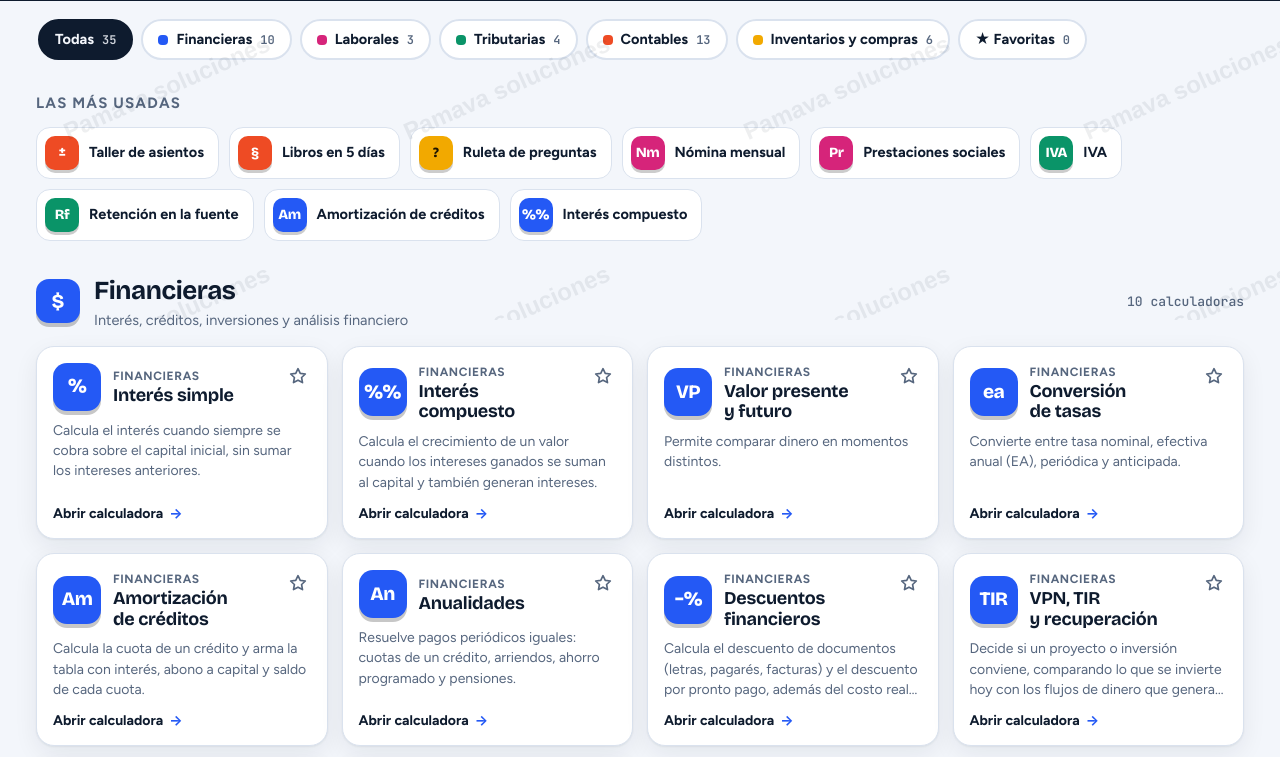
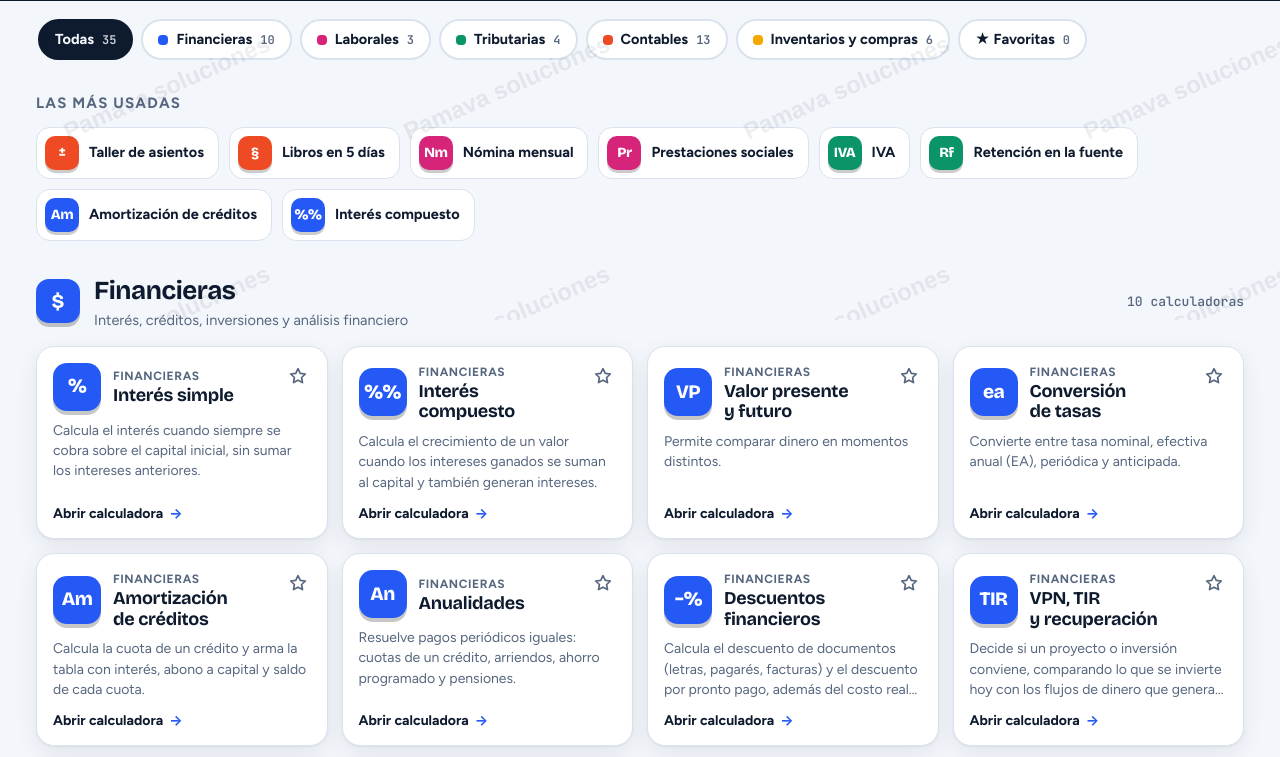
Before and after one commit to Pamava54/Calculadora, a plain HTML site: page index.html in a window 1280 px wide. Shown: the part 480-1237 px from the top of the page. Drawn offline with nearby package versions, Linux system fonts and the light colour scheme.

Commit message:
Add files via upload

```diff
--- a/index.html
+++ b/index.html
@@ -1929,13 +1929,6 @@
       el('p', {}, LIBROS.desc), el('div', { class: 'go' }, 'Abrir el taller'),
       el('a', { class: 'stretch', href: LIBROS_URL, 'aria-label': 'Abrir ' + LIBROS.title }));
   }
-  function ruletaCard() {
-    return el('article', { class: 'card-t taller-c', 'data-cat': 'inv' },
-      el('div', { class: 'top' }, el('div', { class: 'cap', 'aria-hidden': 'true' }, '?'), el('div', {}, el('div', { class: 'cat' }, 'Juego en vivo'), el('h3', {}, 'Ruleta de preguntas'))),
-      el('p', {}, 'El docente gira la ruleta desde el portátil y lanza la pregunta; los estudiantes responden desde el celular con tiempo límite. Suben puntos si aciertan, bajan si fallan, y al final hay ganador.'),
-      el('div', { class: 'go' }, 'Abrir la ruleta'),
-      el('a', { class: 'stretch', href: 'ruleta.html', 'aria-label': 'Abrir Ruleta de preguntas' }));
-  }
   function matches(t, q) { if (!q) return true; return q.split(/\s+/).every(w => hay[t.id].includes(w)); }
   function drawResults() {
     const box = $('#results'); if (!box) return; box.textContent = '';
@@ -1958,7 +1951,7 @@
     }
     if (catF === 'all') {
       const pop = POPULAR.map(id => TOOLS.find(t => t.id === id)).filter(Boolean);
-      box.append(el('div', { class: 'top-pick' }, el('h2', {}, 'Las más usadas'), el('div', { class: 'chiprow' }, el('a', { class: 'mini', href: TALLER_URL, 'data-cat': 'con' }, el('span', { class: 'cap sm' }, '±'), 'Taller de asientos'), el('a', { class: 'mini', href: LIBROS_URL, 'data-cat': 'con' }, el('span', { class: 'cap sm' }, '§'), 'Libros en 5 días'), el('a', { class: 'mini', href: 'ruleta.html', 'data-cat': 'inv' }, el('span', { class: 'cap sm' }, '?'), 'Ruleta de preguntas'), pop.map(t => {
+      box.append(el('div', { class: 'top-pick' }, el('h2', {}, 'Las más usadas'), el('div', { class: 'chiprow' }, el('a', { class: 'mini', href: TALLER_URL, 'data-cat': 'con' }, el('span', { class: 'cap sm' }, '±'), 'Taller de asientos'), el('a', { class: 'mini', href: LIBROS_URL, 'data-cat': 'con' }, el('span', { class: 'cap sm' }, '§'), 'Libros en 5 días'), pop.map(t => {
         const c = catOf(t); return el('a', { class: 'mini', href: '#' + t.id, 'data-cat': c.id }, el('span', { class: 'cap sm' }, GLYPH[t.id] || c.glyph), t.title);
       }))));
     }
@@ -1968,9 +1961,6 @@
         el('div', { class: 'sec-h' }, el('div', { class: 'gl', 'aria-hidden': 'true' }, c.glyph), el('div', {}, el('h2', {}, c.name), el('p', {}, c.desc)), el('span', { class: 'n' }, list.length + ' calculadoras' + (c.id === 'con' ? ' + 2 talleres' : ''))),
         el('div', { class: 'grid' }, c.id === 'con' ? tallerCard() : null, c.id === 'con' ? librosCard() : null, list.map(toolCard))));
     });
-    if (catF === 'all') box.append(el('section', { class: 'sec', 'data-cat': 'inv', id: 'cat-jue' },
-      el('div', { class: 'sec-h' }, el('div', { class: 'gl', 'aria-hidden': 'true' }, '?'), el('div', {}, el('h2', {}, 'Juegos para clase'), el('p', {}, 'Dinámicas en vivo para practicar con los estudiantes'))),
-      el('div', { class: 'grid' }, ruletaCard())));
   }
   function showHub() {
     view = 'hub'; cur = null; formEl = null; document.title = 'Centro de Calculadoras';
```
